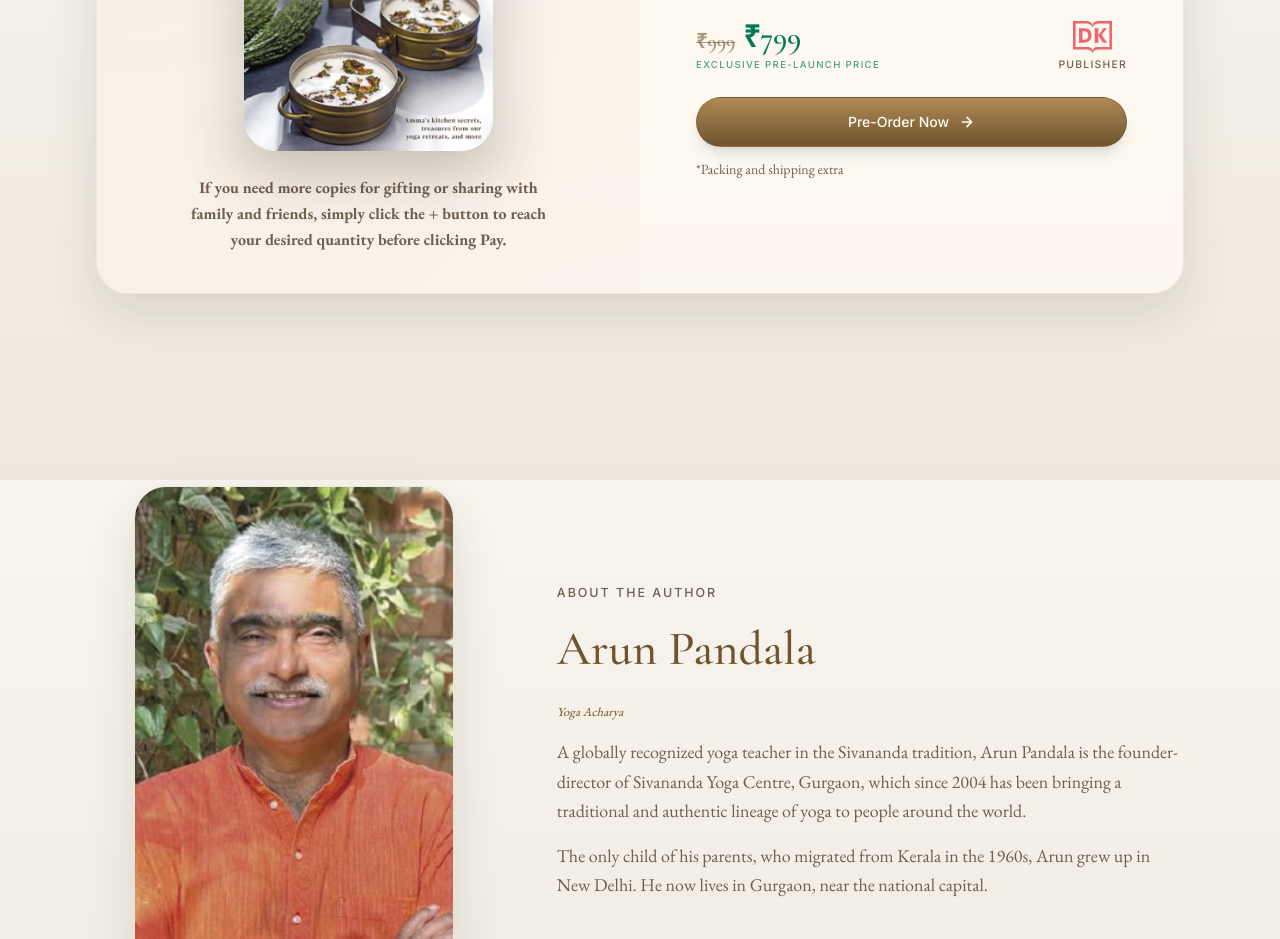
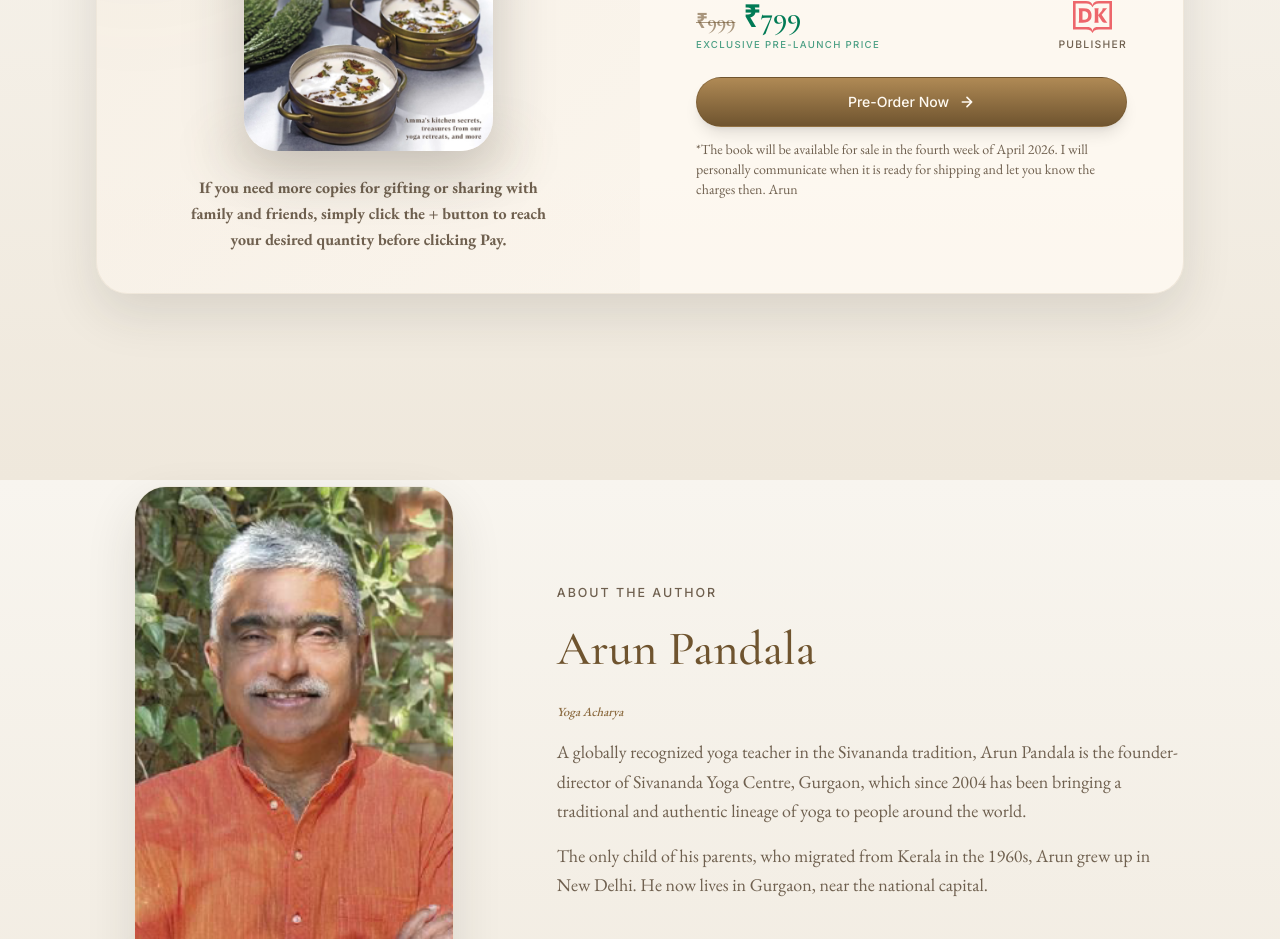
Before and after one commit to abhavk/the-yoga-cookbook, a Next.js app: page / in a window 1280 px wide. Shown: the part 3520-4459 px from the top of the page. Built offline with nearby package versions, Linux system fonts and the light colour scheme.

Commit message:
Update shipping note with April 2026 availability message

```diff
--- a/src/components/BookDetails.tsx
+++ b/src/components/BookDetails.tsx
@@ -222,7 +222,7 @@ export default function BookDetails() {
                     </svg>
                   </PreOrderButton>
                   <p className="mt-3 text-sm text-text-muted">
-                    *Packing and shipping extra
+                    *The book will be available for sale in the fourth week of April 2026. I will personally communicate when it is ready for shipping and let you know the charges then. Arun
                   </p>
                 </>
               )}
```
